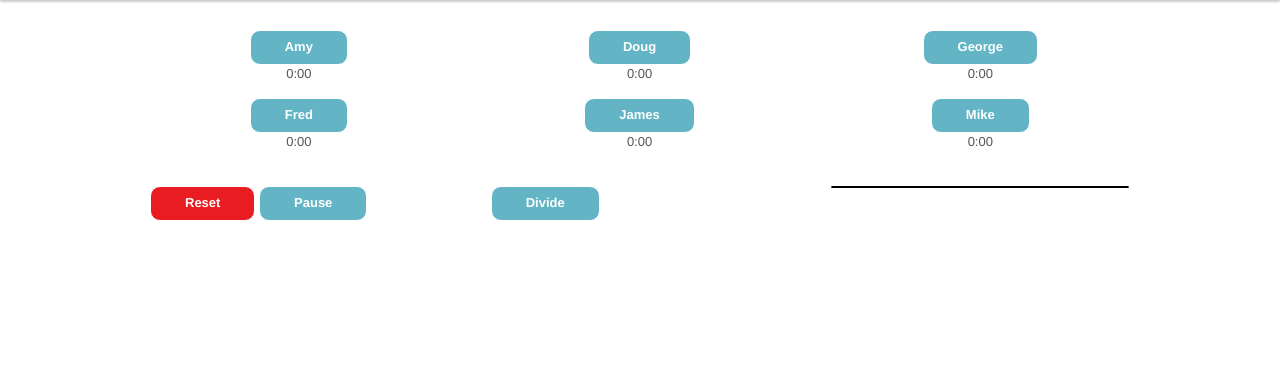
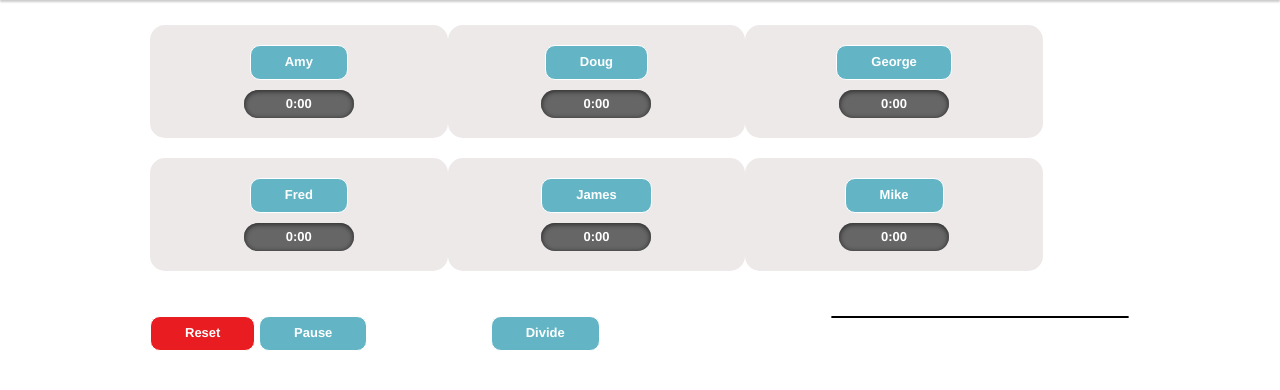
Before and after one commit to adambratt/SWMeeting, a Django app: template templates/timer.html in a window 1280 px wide. Shown: the part 69-459 px from the top of the page. Run offline with Django 3.2, Linux system fonts and the light colour scheme; the template is opened without the code that fills it, so the values that code supplies are empty; some libraries are stand-ins or nearby versions.

Commit message:
person test

```diff
--- a/static/app.css
+++ b/static/app.css
@@ -80,3 +80,21 @@ form.nice {
 .nice.pink.button:hover {
     background-color: #cf6868;
 }
+
+.totaltime{
+    margin: 10px auto 0px auto;
+    background: #666;
+    color: white;
+    font-weight: bold;
+    padding: 5px;
+    border-radius: 25px;
+    width: 100px;
+    box-shadow: inset 0px 1px 4px 1px #333
+}
+
+.person {
+    background: #EEE9E9;
+    border-radius: 15px;
+    margin: 10px 0;
+    padding: 20px 0px;
+}
```
